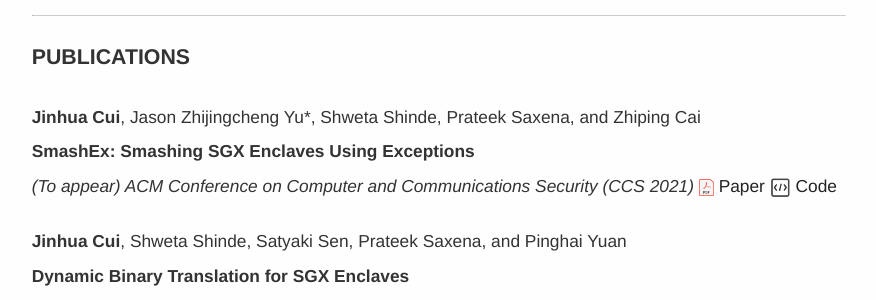
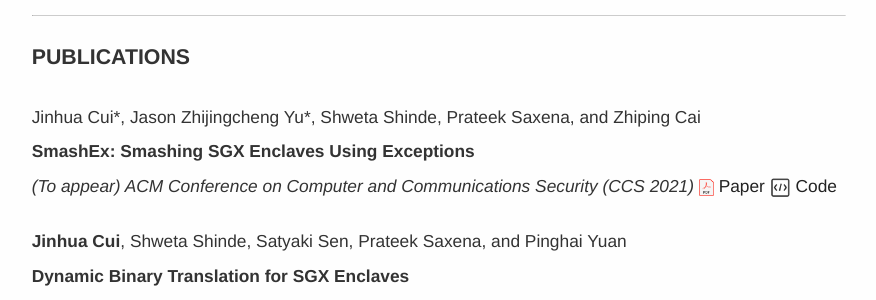
Before and after one commit to cimcs/cimcs.github.io, a Jekyll site: the page built from research.md, in a window 1280 px wide. Shown: the part 152-452 px from the top of the page, without its empty margins (201-1077 px from the left). Built offline with Jekyll 4.4.1, drawn with Linux system fonts in a browser that asks for light colours; comment, search, counter and statistics services are not loaded.

Commit message:
Update cv.yml

```diff
--- a/_data/cv.yml
+++ b/_data/cv.yml
@@ -142,7 +142,7 @@ awards:
 
 publications:
     - title:   "SmashEx: Smashing SGX Enclaves Using Exceptions"
-      author:  "**Jinhua Cui**, Jason Zhijingcheng Yu\\*, Shweta Shinde, Prateek Saxena, and Zhiping Cai"
+      author:  Jinhua Cui\*, Jason Zhijingcheng Yu\*, Shweta Shinde, Prateek Saxena, and Zhiping Cai
       journal: (To appear) ACM Conference on Computer and Communications Security
       note:
       # video:   https://www.youtube.com/watch?v=voOMQZOus78
```
